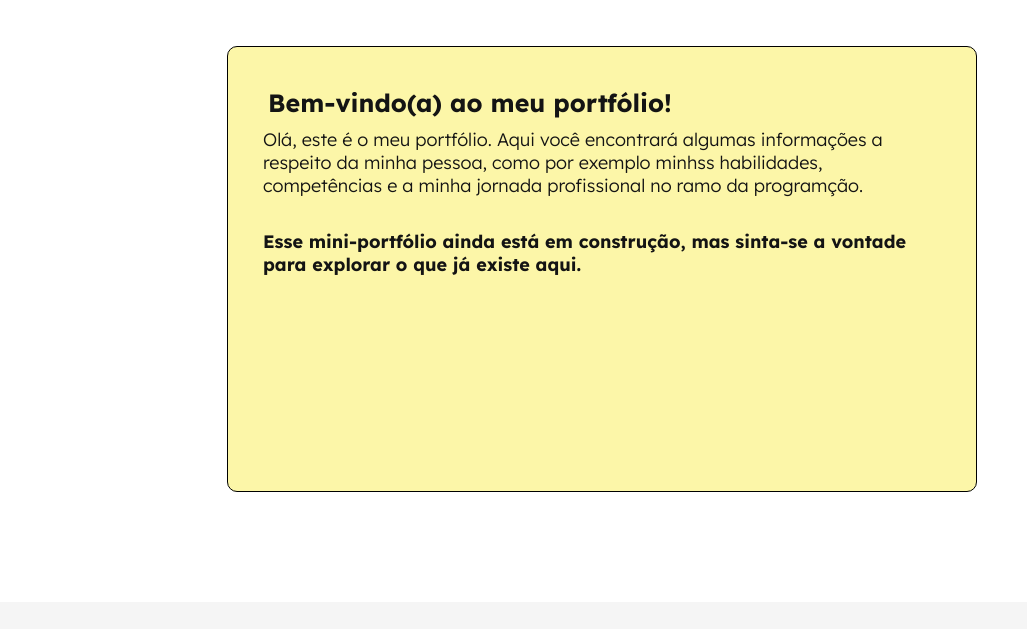
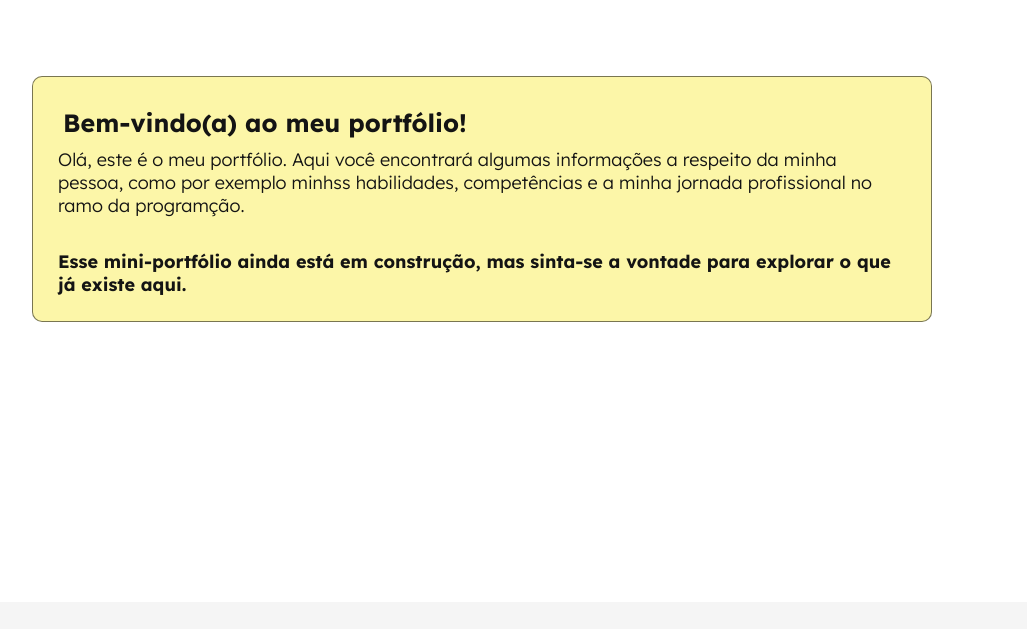
Before and after one commit to natarouca/mini-site, a plain HTML site: page index.html in a window 1280 px wide. Shown: the part 74-703 px from the top of the page, without its empty margins (38-1065 px from the left). Drawn offline with Linux system fonts and the light colour scheme.

Commit message:
versao-atualizada

```diff
--- a/index.html
+++ b/index.html
@@ -5,12 +5,15 @@
     <meta charset="UTF-8">
     <meta name="viewport" content="width=device-width, initial-scale=1.0">
     <title>Home</title>
-    <link rel="stylesheet" href="style.css">
+    <!-- Lembre-se que o código é lido e processado pelo navegador de cima para baixo.-->
+    <!-- Estabelece uma pré-conexão, carrega e processa a fonte para que ela esteja pronta para ser utilizada.  -->
     <link rel="preconnect" href="https://fonts.googleapis.com">
     <link rel="preconnect" href="https://fonts.gstatic.com" crossorigin>
     <link
         href="https://fonts.googleapis.com/css2?family=Lexend:wght@100..900&family=Open+Sans:ital,wght@0,300..800;1,300..800&display=swap"
         rel="stylesheet">
+
+    <link rel="stylesheet" href="style.css">
 </head>
 
 <body>
@@ -46,10 +49,12 @@
 
 
             <p>Olá, este é o meu portfólio.
-            Aqui você encontrará algumas informações a respeito da minha pessoa, como por exemplo minhss habilidades, competências e a minha jornada profissional no ramo da programção. </p>
+                Aqui você encontrará algumas informações a respeito da minha pessoa, como por exemplo minhss
+                habilidades, competências e a minha jornada profissional no ramo da programção. </p>
             <br>
             <p>
-                <strong>Esse mini-portfólio ainda está em construção, mas sinta-se a vontade para explorar o que já existe aqui.</strong>
+                <strong>Esse mini-portfólio ainda está em construção, mas sinta-se a vontade para explorar o que já
+                    existe aqui.</strong>
             </p>
 
         </section>
--- a/style.css
+++ b/style.css
@@ -1,4 +1,3 @@
-
 * {
     font-family: "Lexend", sans-serif;
     box-sizing: border-box;
@@ -23,7 +22,7 @@ header {
     top: 20px;
     height: 60px;
 
-    /* Professor, o meu header estava "pulando" toda vez que eu navegava em outras páginas além da home. Depois percebi que não havia colocado um padding, e a partir disso problema foi resolvido, mas não entendi bem o que aconteceu. */
+    /* Professor, o meu header estava "pulando" toda vez que eu navegava em outras páginas além da home. Depois percebi que não havia colocado um padding, e a partir disso problema foi resolvido, mas não entendi bem o que aconteceu. :( */
     padding: 20px;
 
     background-color: #ffffff88;
@@ -50,7 +49,8 @@ header h1 {
 }
 
 .ul-header li:nth-child(2) {
-    background-color: #252525;;
+    background-color: #252525;
+    ;
     padding: 10px 25px 10px;
     border-radius: 20px;
     border: 1px solid #181818;
@@ -92,6 +92,8 @@ header h1 {
 .about-me {
     display: flex;
     flex-direction: column;
+    width: 100%;
+    max-width: 1200px;
     gap: 25px;
 
     & p {
@@ -108,6 +110,7 @@ header h1 {
 }
 
 .about-me .article-section {
+    width: 100%;
     background-color: #fffab8;
     padding: 10px 30px 10px;
     border-radius: 15px;
@@ -133,8 +136,7 @@ header h1 {
 /* Revisar esse trecho de código */
 main {
     flex: 1;
-    max-width: 750px;
-    max-height: 870px;
+    max-width: 1200px;
     margin: 30px auto;
     padding: 30px;
     border-radius: 10px;
@@ -143,17 +145,32 @@ main {
 /* Revisar esse trecho de código */
 .main-content-home {
     margin: 60px auto;
+    width: 100%;
+    max-width: 1200px;
+    /* Precisa de ajuste */
+    /* padding: 20px;
+    background-color: #fcf6a8;
+    border: 1px solid #000000;
+    border-radius: 10px; */
+}
+
+.home-section {
+    /* Precisa de ajuste */
     color: #141414;
     font-size: 18px;
+    width: 900px;
+    /* O px é um valor fixo, imutável. */
+    max-width: 100%;
+    padding: 20px;
     background-color: #fcf6a8;
-    border: 1px solid #000000;
+    border: 1px solid #00000084;
     border-radius: 10px;
 }
 
-/* Precisa de ajuste */
 .hab-compt-section {
     display: flex;
     flex-direction: row;
+    width: 100%;
     gap: 30px;
 }
 
```
Also changed, not shown: contato.html (+3 -3 lines), sobre.html (+3 -3 lines).
